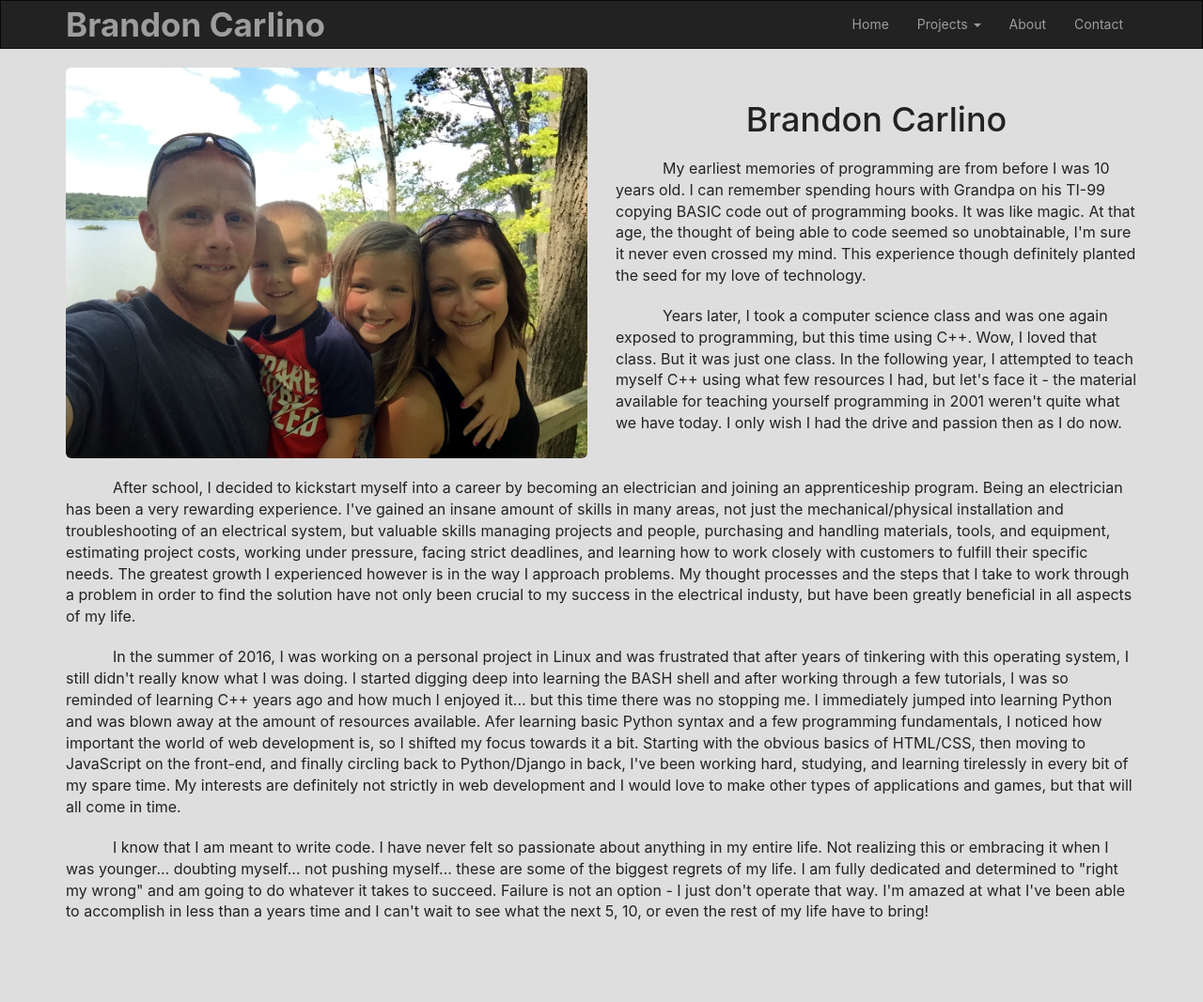
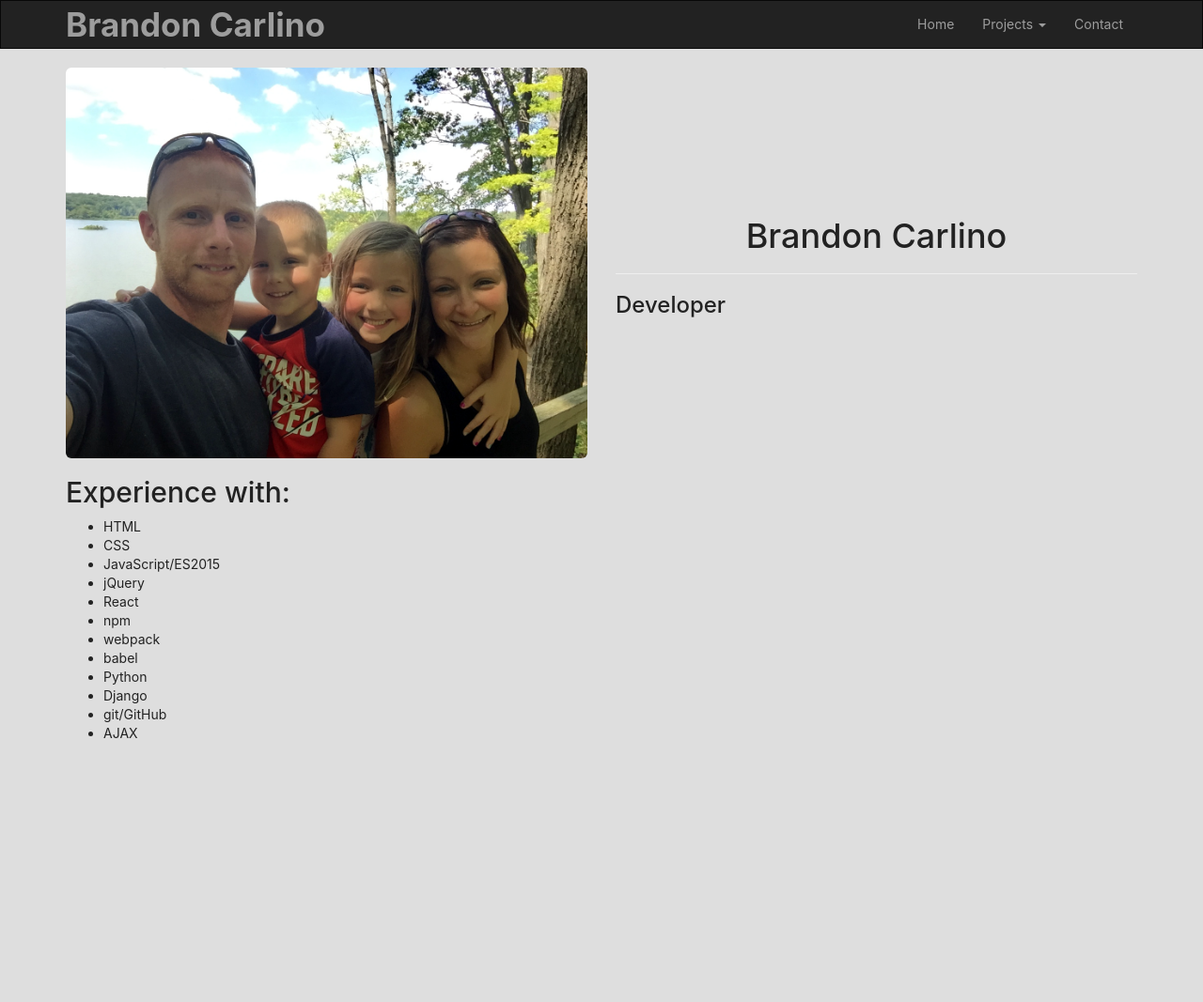
Before and after one commit to bacarlino/portfolio, a Django app: page /portfolio/about/ in a window 1280 px wide. Shown: the whole page at 94% size. After the commit the page ends 786 px from the top, so only its background shows below. Run offline with Django 3.2, Linux system fonts and the light colour scheme; some libraries are stand-ins or nearby versions.

Commit message:
Remove full bio and hide about page. Move profile pic to contact page.

```diff
--- a/portfolio/static/contact/contact.css
+++ b/portfolio/static/contact/contact.css
@@ -6,7 +6,7 @@
   padding: 15px;
 }
 
-#contact img {
+#contact .contact-icon {
   width: 100px;
   height: 100px;
   margin-bottom: 0;
--- a/portfolio/templates/portfolio/about.html
+++ b/portfolio/templates/portfolio/about.html
@@ -13,18 +13,27 @@
     </div>
     <div class="col-md-6">
       <h1 class="text-center">Brandon Carlino</h1>
-      <p>My earliest memories of programming are from before I was 10 years old. I can remember spending hours with Grandpa on his TI-99 copying BASIC code out of programming books. It was like magic. At that age, the thought of being able to code seemed so unobtainable, I'm sure it never even crossed my mind. This experience though definitely planted the seed for my love of technology.</p>
-
-      <p>Years later, I took a computer science class and was one again exposed to programming, but this time using C++. Wow, I loved that class. But it was just one class. In the following year, I attempted to teach myself C++ using what few resources I had, but let's face it - the material available for teaching yourself programming in 2001 weren't quite what we have today. I only wish I had the drive and passion then as I do now.</p>
+      <hr />
+      <h3>Developer</h3>
     </div>
   </div>
   <div class="row bottom">
     <div class="col-md-12">
-      <p>After school, I decided to kickstart myself into a career by becoming an electrician and joining an apprenticeship program. Being an electrician has been a very rewarding experience. I've gained an insane amount of skills in many areas, not just the mechanical/physical installation and troubleshooting of an electrical system, but valuable skills managing projects and people, purchasing and handling materials, tools, and equipment, estimating project costs, working under pressure, facing strict deadlines, and learning how to work closely with customers to fulfill their specific needs. The greatest growth I experienced however is in the way I approach problems. My thought processes and the steps that I take to work through a problem in order to find the solution have not only been crucial to my success in the electrical industy, but have been greatly beneficial in all aspects of my life.</p>
-
-      <p>In the summer of 2016, I was working on a personal project in Linux and was frustrated that after years of tinkering with this operating system, I still didn't really know what I was doing. I started digging deep into learning the BASH shell and after working through a few tutorials, I was so reminded of learning C++ years ago and how much I enjoyed it... but this time there was no stopping me. I immediately jumped into learning Python and was blown away at the amount of resources available. Afer learning basic Python syntax and a few programming fundamentals, I noticed how important the world of web development is, so I shifted my focus towards it a bit. Starting with the obvious basics of HTML/CSS, then moving to JavaScript on the front-end, and finally circling back to Python/Django in back, I've been working hard, studying, and learning tirelessly in every bit of my spare time. My interests are definitely not strictly in web development and I would love to make other types of applications and games, but that will all come in time. </p>
-
-      <p>I know that I am meant to write code. I have never felt so passionate about anything in my entire life. Not realizing this or embracing it when I was younger... doubting myself... not pushing myself... these are some of the biggest regrets of my life. I am fully dedicated and determined to "right my wrong" and am going to do whatever it takes to succeed. Failure is not an option - I just don't operate that way. I'm amazed at what I've been able to accomplish in less than a years time and I can't wait to see what the next 5, 10, or even the rest of my life have to bring!</p>
+    <h2>Experience with:</h2>
+    <ul>
+      <li>HTML</li>
+      <li>CSS</li>
+      <li>JavaScript/ES2015</li>
+      <li>jQuery</li>
+      <li>React</li>
+      <li>npm</li>
+      <li>webpack</li>
+      <li>babel</li></LI>
+      <li>Python</li>
+      <li>Django</li>
+      <li>git/GitHub</li>
+      <li>AJAX</li>
+    </ul>
   </div>
 </div>
 
--- a/templates/base_generic.html
+++ b/templates/base_generic.html
@@ -61,7 +61,7 @@
 
             </ul>
           </li>
-          <li><a href="{% url 'about' %}">About</a></li>
+          <!-- <li><a href="{% url 'about' %}">About</a></li> -->
           <li><a href="{% url 'contact' %}">Contact</a></li>
         </ul>
       </div>
```
Also changed, not shown: portfolio/templates/portfolio/bio.html (added, +31 -0 lines), portfolio/templates/portfolio/contact.html (+10 -4 lines).
